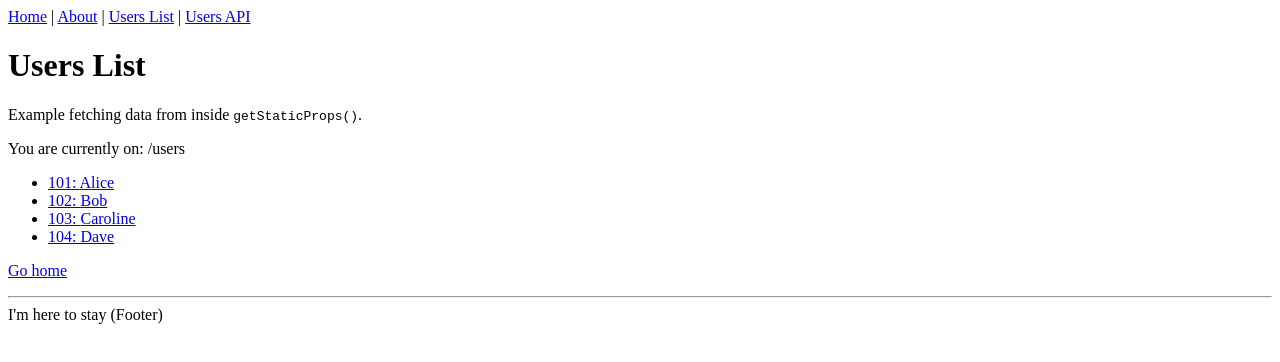
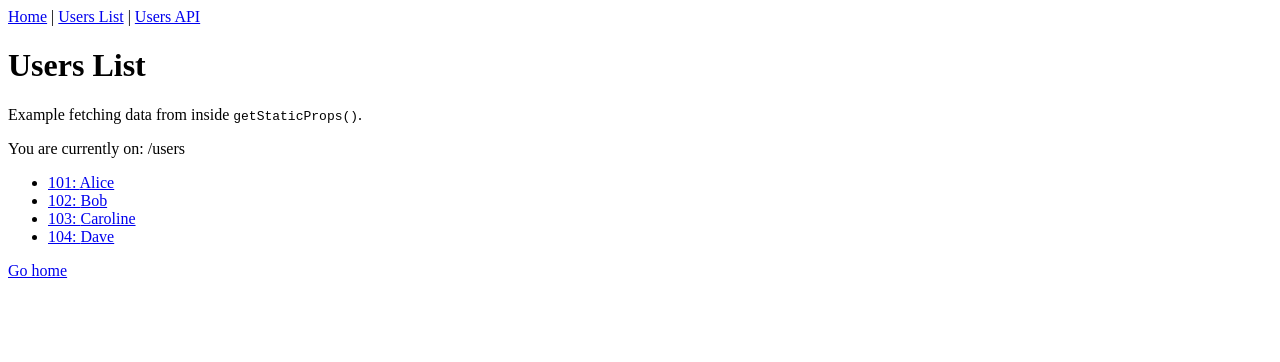
Before and after one commit to zackhsi/site, a Next.js app: page /users in a window 1280 px wide. Shown: the top 362 px of the page. Built offline with nearby package versions, Linux system fonts and the light colour scheme.

Commit message:
Remove about page and footer

```diff
--- a/components/Layout.tsx
+++ b/components/Layout.tsx
@@ -7,7 +7,7 @@ type Props = {
   title?: string;
 };
 
-const Layout = ({ children, title = "This is the default title" }: Props) => (
+const Layout = ({ children, title = "Zack Hsi" }: Props) => (
   <div>
     <Head>
       <title>{title}</title>
@@ -20,10 +20,6 @@ const Layout = ({ children, title = "This is the default title" }: Props) => (
           <a>Home</a>
         </Link>{" "}
         |{" "}
-        <Link href="/about">
-          <a>About</a>
-        </Link>{" "}
-        |{" "}
         <Link href="/users">
           <a>Users List</a>
         </Link>{" "}
@@ -31,10 +27,6 @@ const Layout = ({ children, title = "This is the default title" }: Props) => (
       </nav>
     </header>
     {children}
-    <footer>
-      <hr />
-      <span>I'm here to stay (Footer)</span>
-    </footer>
   </div>
 );
 
```
Also changed, not shown: pages/about.tsx (deleted, +0 -16 lines).
